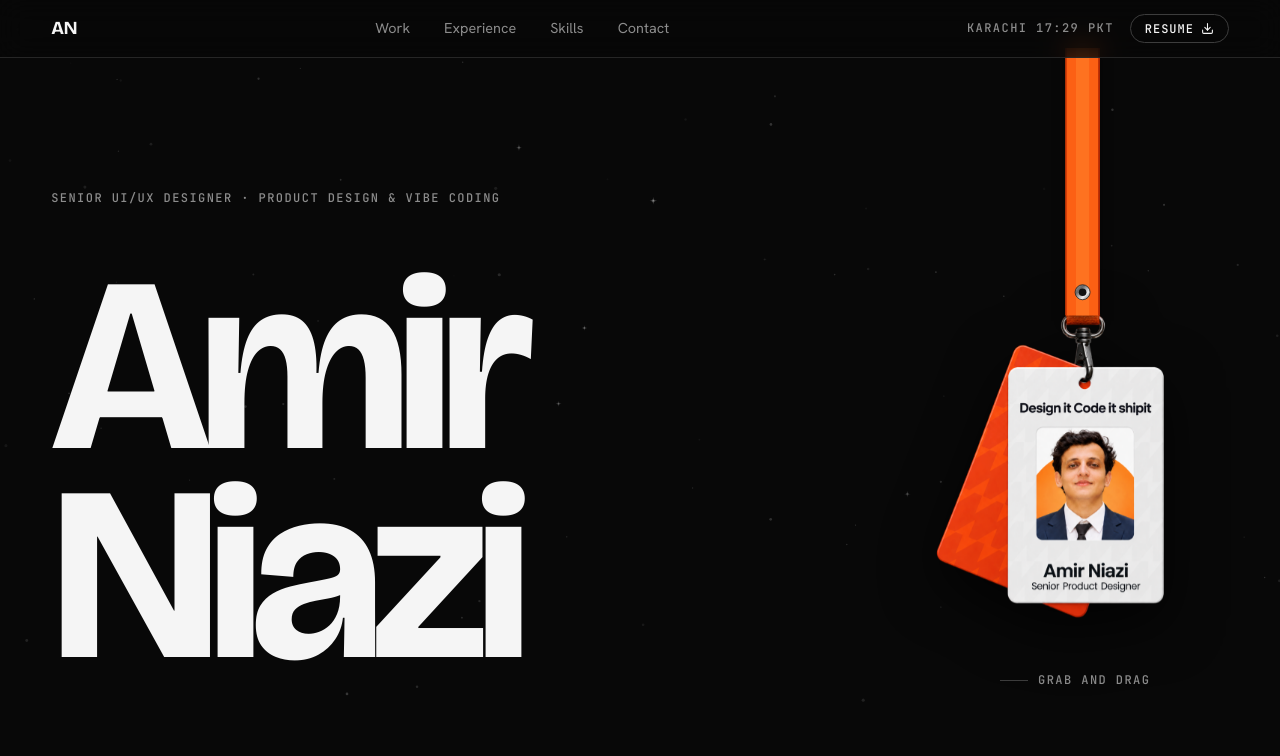
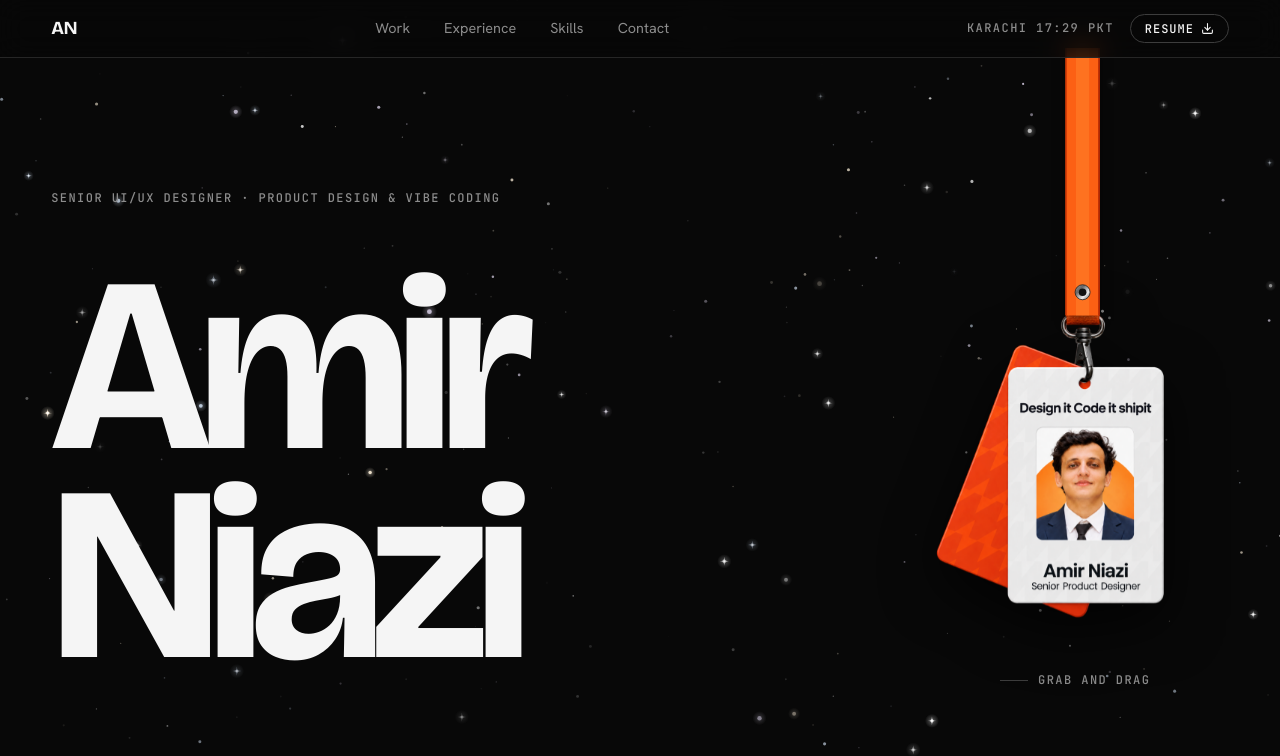
Before and after one commit to AmirNiazi7/Custom-Portfolio, a website: page index.html in a window 1280 px wide. Shown: the top 756 px of the page. Drawn offline with nearby package versions, Linux system fonts and the light colour scheme; animation ran at ten frames a second.

Commit message:
porfoltio thumbnail updated

```diff
--- a/index.html
+++ b/index.html
@@ -1315,14 +1315,14 @@
         </div>
         <div class="rail" id="rail" tabindex="0" role="region" aria-label="More projects on Behance" data-drag>
           <a class="card p1" href="https://www.behance.net/amirniazi5" target="_blank" rel="noopener" draggable="false">
-            <img src="assets/valet-parking.png" alt="Valet Plus Mobile Parking App UI UX Case Study Thumbnail"
+            <img src="assets/valet.png" alt="Valet Plus Mobile Parking App UI UX Case Study Thumbnail"
               class="card-bg-img" draggable="false" />
             <span class="mono">Mobile app &middot; Case study</span>
             <h4>Valet Plus Mobile Parking App UI UX Case Study</h4>
           </a>
           <a class="card p2" href="https://www.behance.net/gallery/253312193/CareerForge-AI-Resume-Builder-UIUX"
             target="_blank" rel="noopener" draggable="false">
-            <img src="assets/career-forge.png" alt="CareerForge AI Resume Builder UI UX Case Study Thumbnail"
+            <img src="assets/carrer.png" alt="CareerForge AI Resume Builder UI UX Case Study Thumbnail"
               class="card-bg-img" draggable="false" />
             <span class="mono">Web app &middot; AI</span>
             <h4>CareerForge (AI Resume Builder UI/UX)</h4>
@@ -1330,7 +1330,7 @@
           <a class="card p3"
             href="https://www.behance.net/gallery/256919965/FastTrack-Horse-Stable-Management-Product-Design"
             target="_blank" rel="noopener" draggable="false">
-            <img src="assets/fast-track.png" alt="FastTrack — Horse Stable Management Product Design Thumbnail"
+            <img src="assets/fast.png" alt="FastTrack — Horse Stable Management Product Design Thumbnail"
               class="card-bg-img" draggable="false" />
             <span class="mono">SaaS platform &middot; Product design</span>
             <h4>FastTrack &mdash; Horse Stable Management</h4>
@@ -2246,7 +2246,7 @@
         });
       })();
 
-      /* 5. Subtle Cosmic Starfield Background */
+      /* 5. Rich Cosmic Starfield Background */
       window.Starfield = (function () {
         var canvas = document.getElementById('starfieldCanvas');
         if (!canvas) return { init: function () { }, destroy: function () { } };
@@ -2266,6 +2266,15 @@
         var mqlMotion = window.matchMedia('(prefers-reduced-motion: reduce)');
         var prefersReducedMotion = mqlMotion.matches;
 
+        // Subtle celestial color tints
+        var starColors = [
+          { r: 255, g: 255, b: 255 }, // Brilliant pure white
+          { r: 255, g: 255, b: 255 }, // Brilliant pure white (weighted)
+          { r: 220, g: 236, b: 255 }, // Cool astral blue
+          { r: 255, g: 242, b: 220 }, // Warm celestial gold
+          { r: 240, g: 230, b: 255 }  // Soft starlight violet
+        ];
+
         function updateDimensions() {
           width = window.innerWidth;
           height = window.innerHeight;
@@ -2279,70 +2288,90 @@
           canvas.style.height = height + 'px';
         }
 
-        function createStar(w, h, isMob) {
-          var isFourPoint = Math.random() < 0.085; // ~8.5% four-point sparkle stars
-          var baseSize = isFourPoint
-            ? (isMob ? 2.2 : 2.6) + Math.random() * (isMob ? 1.2 : 1.6) // 4-point sparkle arm (2.2 - 4.2px)
-            : (isMob ? 0.45 : 0.55) + Math.random() * (isMob ? 0.75 : 1.05); // dot radius (0.5 - 1.6px)
-
-          var targetY = Math.random() * h;
+        function createStar(w, h, isMob, initialSpread) {
+          var roll = Math.random();
+          var isFourPoint = roll < 0.11; // ~11% 4-point sparkle diamond stars
+          var isProminent = !isFourPoint && roll < 0.18; // ~7% bright glowing stars
+          var isMicro = !isFourPoint && !isProminent && roll < 0.68; // ~50% subtle distant micro stars
+          // remaining ~32% are crisp medium stars
+
+          var baseSize;
+          var baseAlpha;
+
+          if (isFourPoint) {
+            baseSize = (isMob ? 2.4 : 3.0) + Math.random() * (isMob ? 1.4 : 2.2); // 4-point sparkle arm length (2.4 - 5.2px)
+            baseAlpha = 0.65 + Math.random() * 0.30; // 0.65 - 0.95
+          } else if (isProminent) {
+            baseSize = (isMob ? 1.3 : 1.6) + Math.random() * (isMob ? 0.6 : 0.9); // radius (1.3 - 2.5px)
+            baseAlpha = 0.75 + Math.random() * 0.22; // 0.75 - 0.97
+          } else if (isMicro) {
+            baseSize = (isMob ? 0.45 : 0.55) + Math.random() * (isMob ? 0.35 : 0.45); // radius (0.45 - 1.0px)
+            baseAlpha = 0.25 + Math.random() * 0.25; // 0.25 - 0.50
+          } else {
+            // Medium star
+            baseSize = (isMob ? 0.85 : 1.05) + Math.random() * (isMob ? 0.45 : 0.55); // radius (0.85 - 1.6px)
+            baseAlpha = 0.50 + Math.random() * 0.28; // 0.50 - 0.78
+          }
+
           var x = Math.random() * w;
-          var depth = targetY / Math.max(1, h); // 0 at top, 1 at bottom
-
-          // Staggered intro delay across 6-10s: stars near top enter first, stars near bottom follow
-          var staggerDelay = (depth * 3.8) + (Math.random() * 2.2); // 0 to 6.0s
-          var introDuration = 3.2 + Math.random() * 1.8; // 3.2 to 5.0s descent duration
-          var startY = -15 - Math.random() * 30;
+          // Spawn across the entire screen right from initial load
+          var y = initialSpread ? Math.random() * h : -10 - Math.random() * 20;
+          var color = starColors[Math.floor(Math.random() * starColors.length)];
 
           return {
             isFourPoint: isFourPoint,
+            isProminent: isProminent,
             size: baseSize,
-            baseAlpha: isFourPoint
-              ? 0.12 + Math.random() * 0.12 // 0.12 - 0.24 for delicate sparkles
-              : 0.07 + Math.random() * 0.13, // 0.07 - 0.20 for quiet celestial dots
-            alpha: 0,
+            baseAlpha: baseAlpha,
+            alpha: baseAlpha,
             x: x,
             baseX: x,
-            y: prefersReducedMotion ? targetY : startY,
-            startY: startY,
-            targetY: targetY,
-
-            // Entrance state
-            staggerDelay: staggerDelay,
-            introDuration: introDuration,
-            isIntroComplete: prefersReducedMotion,
+            y: y,
+            color: color,
 
             // Continuous organic drift
-            speedY: (isMob ? 0.08 : 0.11) + Math.random() * (isMob ? 0.13 : 0.19), // ~7-18 px/s gentle drift
-            swayAmp: 4 + Math.random() * 12, // 4 to 16px horizontal drift
-            swayFreq: 0.0004 + Math.random() * 0.0005, // very slow sinusoidal sway
+            speedY: (isMob ? 0.08 : 0.11) + Math.random() * (isMob ? 0.14 : 0.20), // gentle downward drift
+            swayAmp: 3 + Math.random() * 12, // 3 to 15px horizontal sway
+            swayFreq: 0.0004 + Math.random() * 0.0006, // slow sinusoidal sway
             swayPhase: Math.random() * Math.PI * 2,
 
-            // Gentle twinkle
-            twinkleFreq: 0.0012 + Math.random() * 0.002,
+            // Organic twinkle
+            twinkleFreq: 0.0012 + Math.random() * 0.0024,
             twinklePhase: Math.random() * Math.PI * 2,
-            twinkleDepth: 0.22 + Math.random() * 0.32,
-
-            // Recycle smooth fade-in
+            twinkleDepth: isFourPoint ? 0.35 + Math.random() * 0.35 : 0.22 + Math.random() * 0.30,
+
+            // Smooth recycling
             recycledAt: 0
           };
         }
 
         function buildStarfield() {
           stars = [];
-          // Responsive density: increased quantity while maintaining an elegant, quiet aesthetic
+          // Lush, vibrant cosmic density across all screen sizes
           var count = isMobile
-            ? Math.floor(Math.min(65, Math.max(38, (width * height) / 6500)))
-            : Math.floor(Math.min(160, Math.max(85, (width * height) / 12500)));
+            ? Math.floor(Math.min(220, Math.max(120, (width * height) / 2600)))
+            : Math.floor(Math.min(520, Math.max(280, (width * height) / 4200)));
 
           for (var i = 0; i < count; i++) {
-            stars.push(createStar(width, height, isMobile));
-          }
-        }
-
-        function drawFourPointStar(c, cx, cy, arm, alpha) {
+            stars.push(createStar(width, height, isMobile, true));
+          }
+        }
+
+        function drawFourPointStar(c, cx, cy, arm, alpha, color) {
+          var r = color.r, g = color.g, b = color.b;
           c.save();
-          c.fillStyle = 'rgba(255, 255, 255, ' + alpha.toFixed(3) + ')';
+
+          // Soft outer sparkle glow
+          var glowGrad = c.createRadialGradient(cx, cy, 0, cx, cy, arm * 1.6);
+          glowGrad.addColorStop(0, 'rgba(' + r + ',' + g + ',' + b + ',' + (alpha * 0.45).toFixed(3) + ')');
+          glowGrad.addColorStop(1, 'rgba(' + r + ',' + g + ',' + b + ',0)');
+          c.fillStyle = glowGrad;
+          c.beginPath();
+          c.arc(cx, cy, arm * 1.6, 0, Math.PI * 2);
+          c.fill();
+
+          // 4-point cross arms
+          c.fillStyle = 'rgba(' + r + ',' + g + ',' + b + ',' + alpha.toFixed(3) + ')';
           c.beginPath();
           c.moveTo(cx, cy - arm);
           c.quadraticCurveTo(cx, cy, cx + arm, cy);
@@ -2352,16 +2381,31 @@
           c.closePath();
           c.fill();
 
-          // Subtle core flare
+          // Bright center core
           c.beginPath();
-          c.arc(cx, cy, Math.max(0.6, arm * 0.22), 0, Math.PI * 2);
-          c.fillStyle = 'rgba(255, 255, 255, ' + Math.min(1, alpha * 1.5).toFixed(3) + ')';
+          c.arc(cx, cy, Math.max(0.7, arm * 0.24), 0, Math.PI * 2);
+          c.fillStyle = 'rgba(255, 255, 255, ' + Math.min(1, alpha * 1.4).toFixed(3) + ')';
           c.fill();
           c.restore();
         }
 
-        function drawDotStar(c, cx, cy, radius, alpha) {
-          c.fillStyle = 'rgba(255, 255, 255, ' + alpha.toFixed(3) + ')';
+        function drawDotStar(c, cx, cy, radius, alpha, color, isProminent) {
+          var r = color.r, g = color.g, b = color.b;
+
+          // Prominent stars have a soft luminous halo
+          if (isProminent && radius > 1.2) {
+            c.save();
+            var haloGrad = c.createRadialGradient(cx, cy, radius * 0.4, cx, cy, radius * 3.2);
+            haloGrad.addColorStop(0, 'rgba(' + r + ',' + g + ',' + b + ',' + (alpha * 0.4).toFixed(3) + ')');
+            haloGrad.addColorStop(1, 'rgba(' + r + ',' + g + ',' + b + ',0)');
+            c.fillStyle = haloGrad;
+            c.beginPath();
+            c.arc(cx, cy, radius * 3.2, 0, Math.PI * 2);
+            c.fill();
+            c.restore();
+          }
+
+          c.fillStyle = 'rgba(' + r + ',' + g + ',' + b + ',' + alpha.toFixed(3) + ')';
           c.beginPath();
           c.arc(cx, cy, radius, 0, Math.PI * 2);
           c.fill();
@@ -2376,9 +2420,9 @@
           for (var i = 0; i < stars.length; i++) {
             var s = stars[i];
             if (s.isFourPoint) {
-              drawFourPointStar(ctx, s.x, s.targetY, s.size, s.baseAlpha);
+              drawFourPointStar(ctx, s.x, s.y, s.size, s.baseAlpha, s.color);
             } else {
-              drawDotStar(ctx, s.x, s.targetY, s.size, s.baseAlpha);
+              drawDotStar(ctx, s.x, s.y, s.size, s.baseAlpha, s.color, s.isProminent);
             }
           }
           ctx.restore();
@@ -2394,6 +2438,9 @@
           var elapsedSec = (now - startTime) / 1000;
           var dtFactor = dt / 0.0166;
 
+          // Smooth initial entrance fade across the starfield (0.8s) so page loads elegantly without jarring pop
+          var introFade = Math.min(1, elapsedSec / 0.8);
+
           ctx.save();
           ctx.setTransform(dpr, 0, 0, dpr, 0, 0);
           ctx.clearRect(0, 0, width, height);
@@ -2401,53 +2448,36 @@
           for (var i = 0; i < stars.length; i++) {
             var s = stars[i];
 
-            if (!s.isIntroComplete) {
-              // Staggered entrance phase from top of screen
-              if (elapsedSec < s.staggerDelay) {
-                continue;
-              }
-              var p = (elapsedSec - s.staggerDelay) / s.introDuration;
-              if (p >= 1) {
-                s.isIntroComplete = true;
-                s.y = s.targetY;
-                s.alpha = s.baseAlpha;
-              } else {
-                var ease = 1 - Math.pow(1 - p, 2.5);
-                s.y = s.startY + (s.targetY - s.startY) * ease;
-                var fade = Math.min(1, p * 1.5);
-                s.alpha = s.baseAlpha * fade;
-              }
-            } else {
-              // Continuous organic drift & twinkle
+            // Gentle continuous drift & sway
             s.y += s.speedY * dtFactor;
             s.x = s.baseX + Math.sin(now * s.swayFreq + s.swayPhase) * s.swayAmp;
 
+            // Twinkle oscillation
             var tw = 1 - s.twinkleDepth + s.twinkleDepth * Math.sin(now * s.twinkleFreq + s.twinklePhase);
-              var curAlpha = s.baseAlpha * tw;
+            var curAlpha = s.baseAlpha * tw * introFade;
 
             // Smooth fade-in if recently recycled from top
             if (s.recycledAt) {
-                var recP = Math.min(1, (now - s.recycledAt) / 1400);
+              var recP = Math.min(1, (now - s.recycledAt) / 1200);
               curAlpha *= recP;
               if (recP >= 1) s.recycledAt = 0;
             }
             s.alpha = curAlpha;
 
-              // Smooth recycling when leaving bottom edge
+            // Seamless recycling when drifting past bottom edge
             if (s.y > height + 16) {
-                s.y = -14;
+              s.y = -12;
               s.baseX = Math.random() * width;
               s.x = s.baseX;
               s.alpha = 0;
               s.recycledAt = now;
             }
-            }
-
-            if (s.alpha > 0.005) {
+
+            if (s.alpha > 0.01) {
               if (s.isFourPoint) {
-                drawFourPointStar(ctx, s.x, s.y, s.size, s.alpha);
+                drawFourPointStar(ctx, s.x, s.y, s.size, s.alpha, s.color);
               } else {
-                drawDotStar(ctx, s.x, s.y, s.size, s.alpha);
+                drawDotStar(ctx, s.x, s.y, s.size, s.alpha, s.color, s.isProminent);
               }
             }
           }
```
Also changed, not shown: Amir Niazi.html (+108 -78 lines), assets/carrer.png (added), assets/fast.png (added), assets/valet.png (added). Lines whose indentation alone changed are shown as unchanged.
